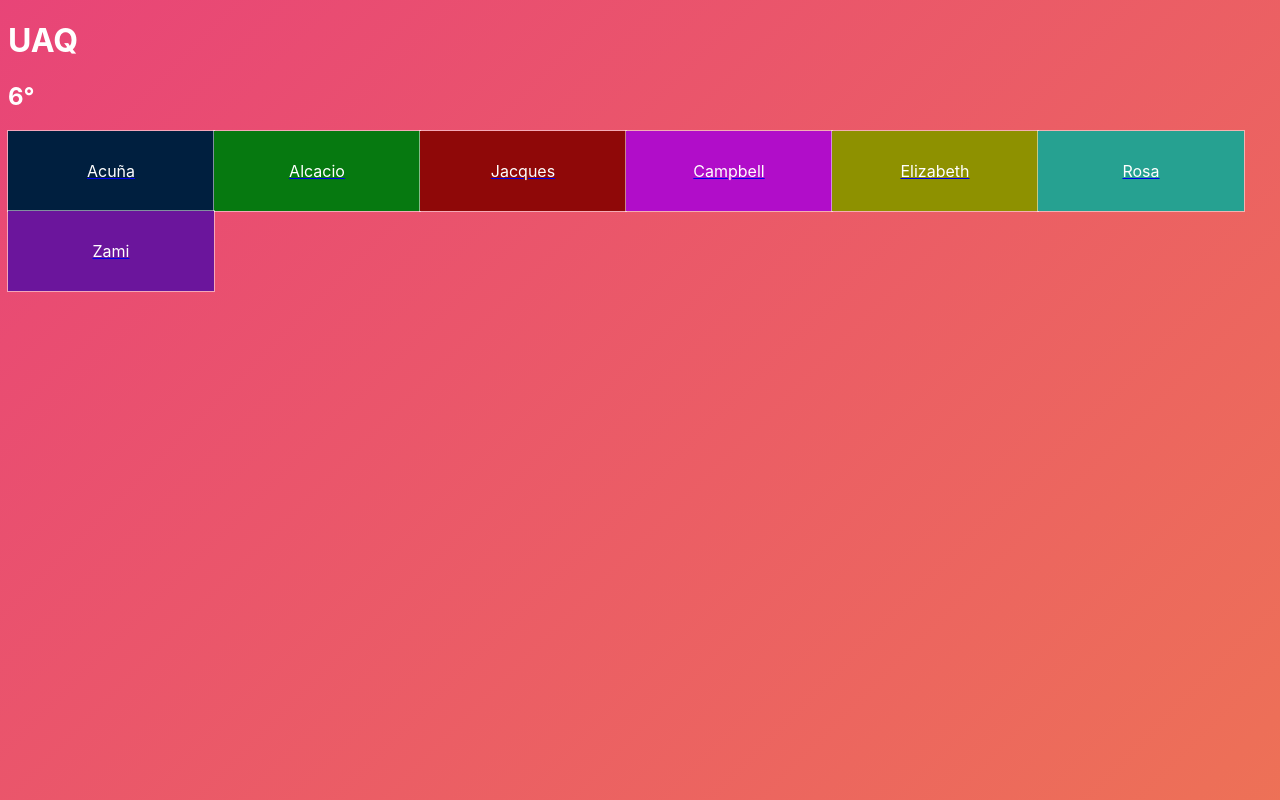
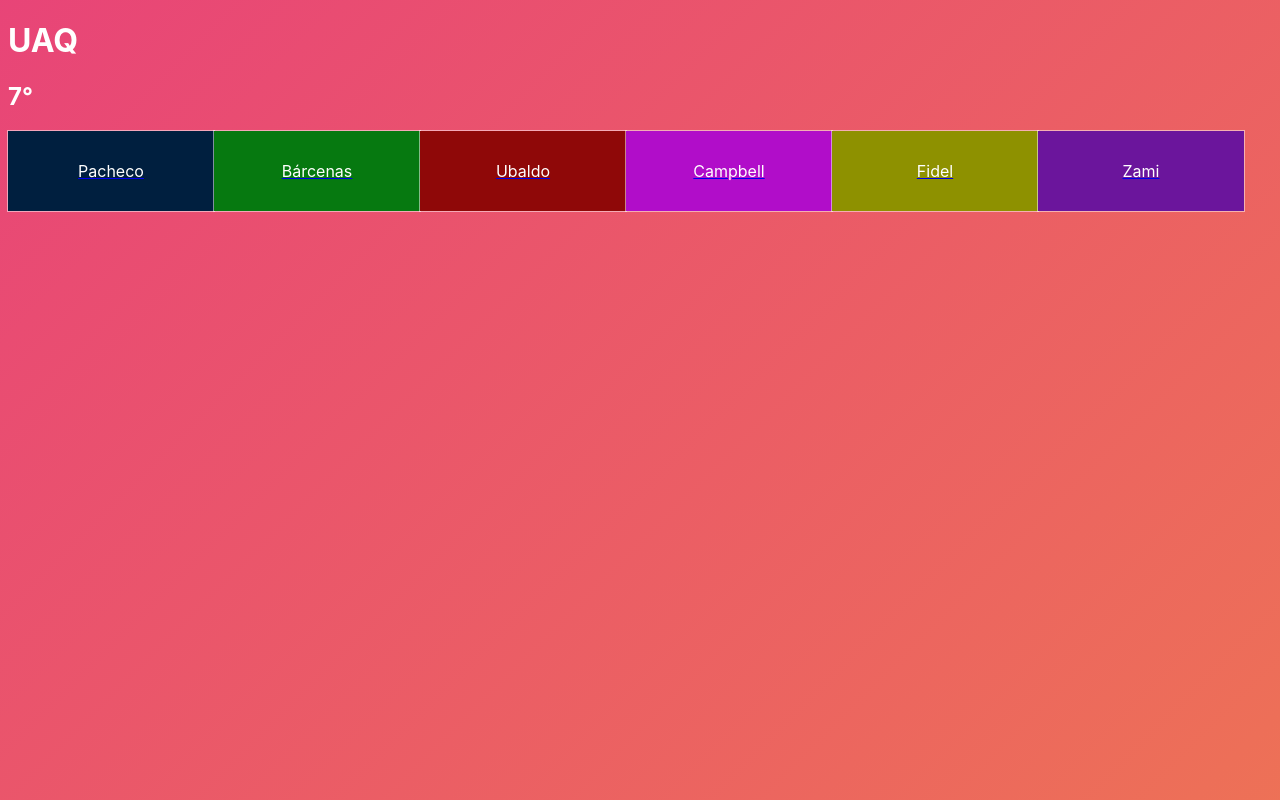
Before and after one commit to xdroberto/subjects, a plain HTML site: page index.html in a window 1280 px wide. Drawn offline with Linux system fonts and the light colour scheme.

Commit message:
update 7

```diff
--- a/index.html
+++ b/index.html
@@ -12,7 +12,7 @@
 
         <header>
           <h1>UAQ</h1>
-          <h2>6°</h2>
+          <h2>7°</h2>
         </header>
 
         <main>
@@ -22,28 +22,24 @@
 
               <div class="flex-grid">
 
-                <a href= "https://us02web.zoom.us/j/4710520273" target="_blank">
-                    <div class="flex-grid-item ac btn-5" >Acuña</div>
+                <a href= "https://us04web.zoom.us/j/5873745824?pwd=UXh5UWdYblY5OHlQZUNhUkNWa05Idz09" target="_blank">
+                    <div class="flex-grid-item ac btn-5" >Pacheco</div>
                 </a>
 
-                <a href= "https://us02web.zoom.us/j/4098077848?pwd=SE1BRFR0MEF2V0pYN2FQSTJUUGk5Zz09" target="_blank">
-                    <div class="flex-grid-item al btn-5" >Alcacio</div>
+                <a href= "https://meet.google.com/emb-wpgk-myi" target="_blank">
+                    <div class="flex-grid-item al btn-5" >Bárcenas</div>
                 </a>
 
-                <a href= "https://zoom.us/j/5951719458?pwd=RGQzOEtBeFRrZDY2czNQK01BSXlDdz09" target="_blank">
-                    <div class="flex-grid-item jk btn-5" >Jacques</div>
+                <a href= "https://us04web.zoom.us/j/5340413272?pwd=RkhyQlJYQldlSmhjK0EzTVUvV25XUT09" target="_blank">
+                    <div class="flex-grid-item jk btn-5" >Ubaldo</div>
                 </a>
 
                 <a href= "https://zoom.us/j/6166628898?pwd=c0lRVys1NjlWRDNPWlN6MXdCVTlBdz09" target="_blank">
                     <div class="flex-grid-item cb btn-5" >Campbell</div>
                 </a>
 
-                <a href= "https://zoom.us/j/4289665818?pwd=azZ6SVNaa3NrcVY1VXpHbm9pR3p3UT09" target="_blank">
-                    <div class="flex-grid-item tw btn-5" >Elizabeth</div>
-                </a>
-
-                <a href= "https://us04web.zoom.us/j/5705646413?pwd=bFFwaEFFTzlZYUtGeFQvUGJiZXJqdz09" target="_blank">
-                    <div class="flex-grid-item rs btn-5" >Rosa</div>
+                <a href= "https://zoom.us/j/6244090847?pwd=b2IzTjBrdVZvMlUwdnFuUmJmbXFsZz09" target="_blank">
+                    <div class="flex-grid-item tw btn-5" >Fidel</div>
                 </a>
 
                 <a href= "https://us04web.zoom.us/j/74491168220?pwd=WWxDWmhYRXpsalFFOFZwMWwzYW5Cdz09" target="_blank">
```
